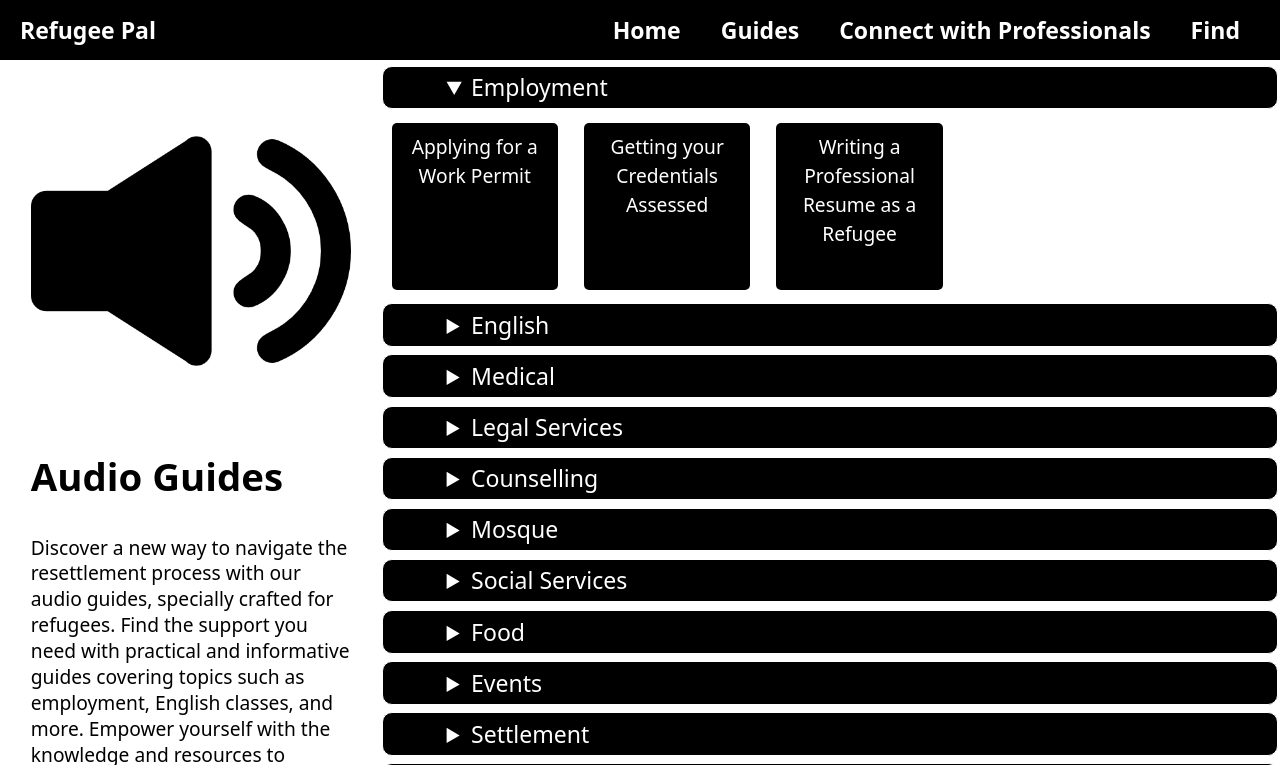
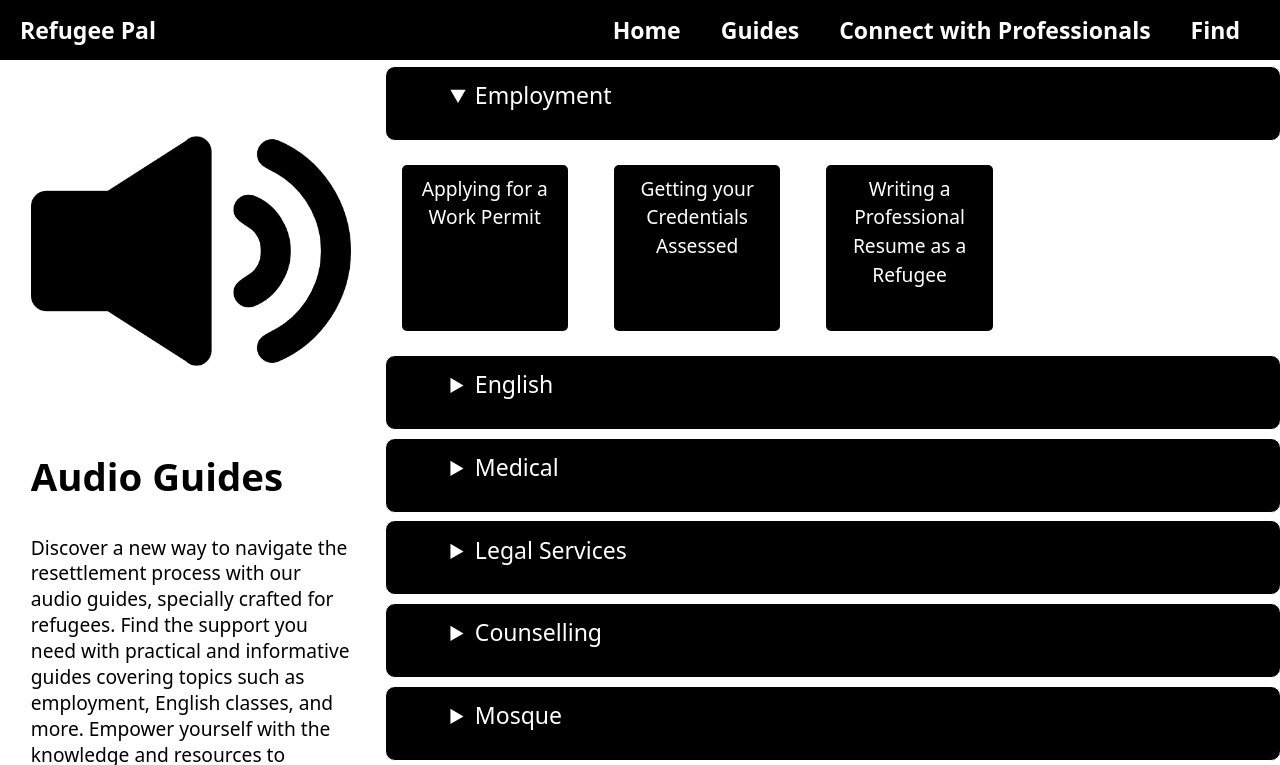
Before and after one commit to Refugee-Pal/Refugee-Pal-alpha, a plain HTML site: page guides.html in a window 1280 px wide. Both pictures are taken after a click on the heading "Employment". Shown: the top 765 px of the page. Drawn offline with Linux system fonts and the light colour scheme.

Commit message:
minor modifs

```diff
--- a/style.css
+++ b/style.css
@@ -254,7 +254,7 @@ a {
 
 .mainLeftLink:hover, .mainRightLink:hover, td a.card:hover, .map:hover {
     transition-duration: 500ms;
-    opacity: 0.5;
+    opacity: .8;
 }
 
 div.topnav a {
@@ -373,7 +373,8 @@ a.card {
     height: 13vw;
     text-align: center;
     background-color:black;
-    margin:10px;
+    margin:20px;
+    align-content: center;
 }
 
 .initial {
@@ -384,11 +385,12 @@ summary.guide {
     background-color:rgb(0, 0, 0);
     font-weight: 500;
     color: white;
-    padding-top: 0.15em;
-    padding-bottom: 0.15em;
+    padding-top: 0.5em;
+    padding-bottom: 0.5em;
     border: 1px solid;
-    margin: 0.2rem 0rem;
+    margin: 0.2rem 0.2rem;
     border-radius: 10px;
+    height: 75px;
 
 }
 
@@ -411,11 +413,11 @@ summary.guide {
 }
 
 summary.guide:hover, #homeMapLink:hover, button:hover {
-    background-color: grey;
+    background-color: rgb(36, 36, 36);
     transition-duration: 500ms;
     color: white;
+    cursor: pointer;
 }
-
 
 header {
     z-index: 9999;
```
